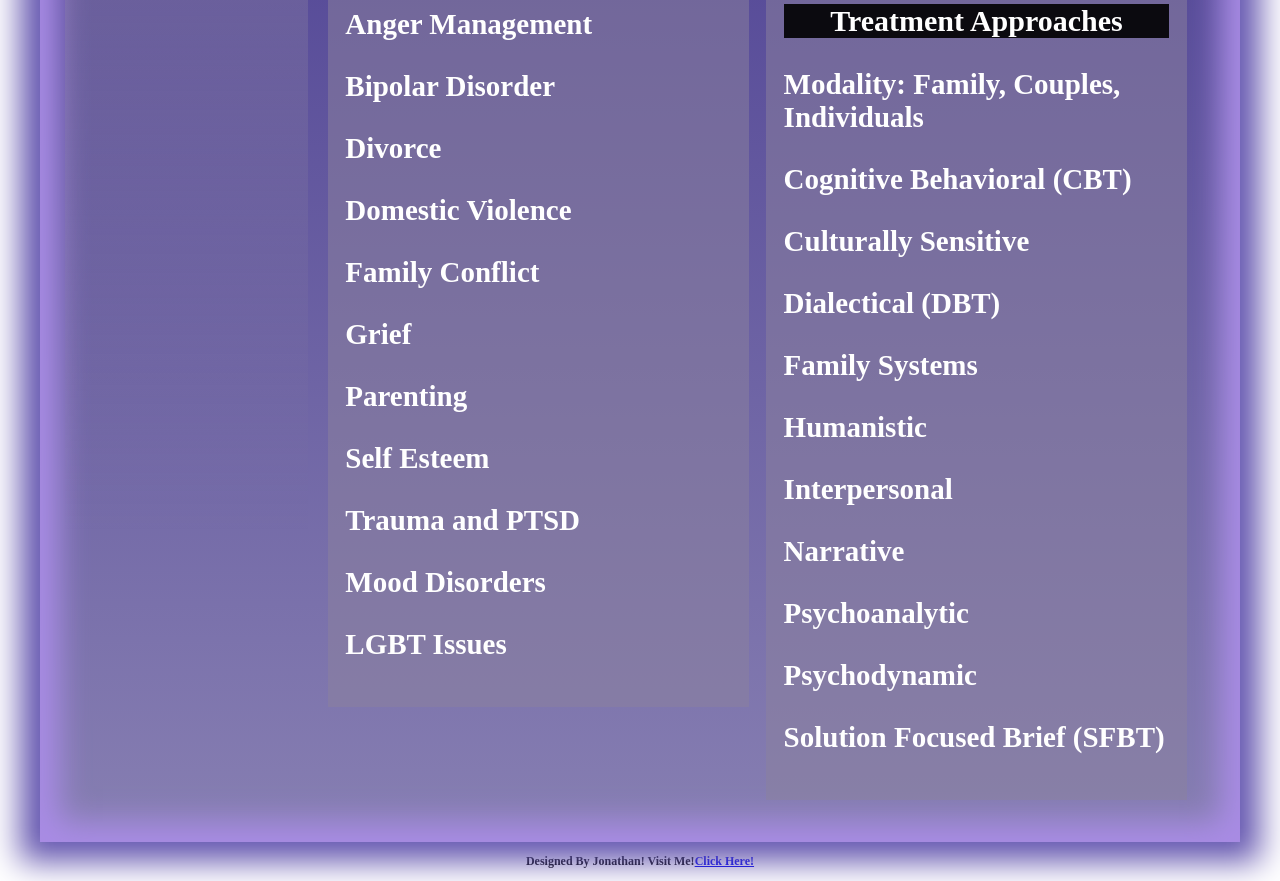
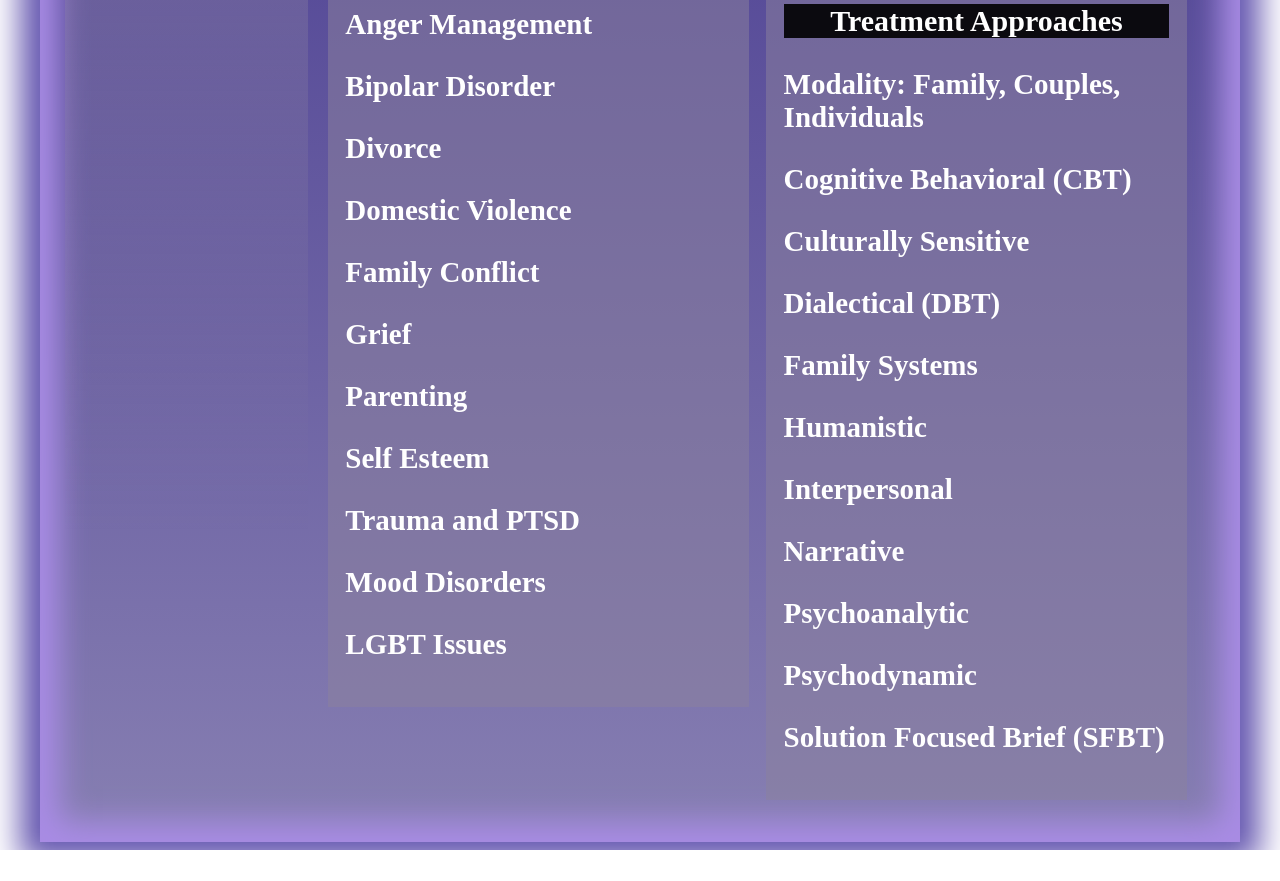
Before and after one commit to lkmplanbtherapy/lkmplanbtherapy.github.io, a plain HTML site: page services.html in a window 1280 px wide. Shown: the part 302-1183 px from the top of the page. After the commit the page ends 1152 px from the top, so only its background shows below. Drawn offline with Linux system fonts and the light colour scheme.

Commit message:
Update services.html

```diff
--- a/services.html
+++ b/services.html
@@ -74,5 +74,5 @@
 	</div>
 </body>
 <footer>
-<p id="DFP">Designed By Jonathan!  Visit Me!<a href="http://designedbyjonathan.com">Click Here!</a></p>
+
 </footer>
```
